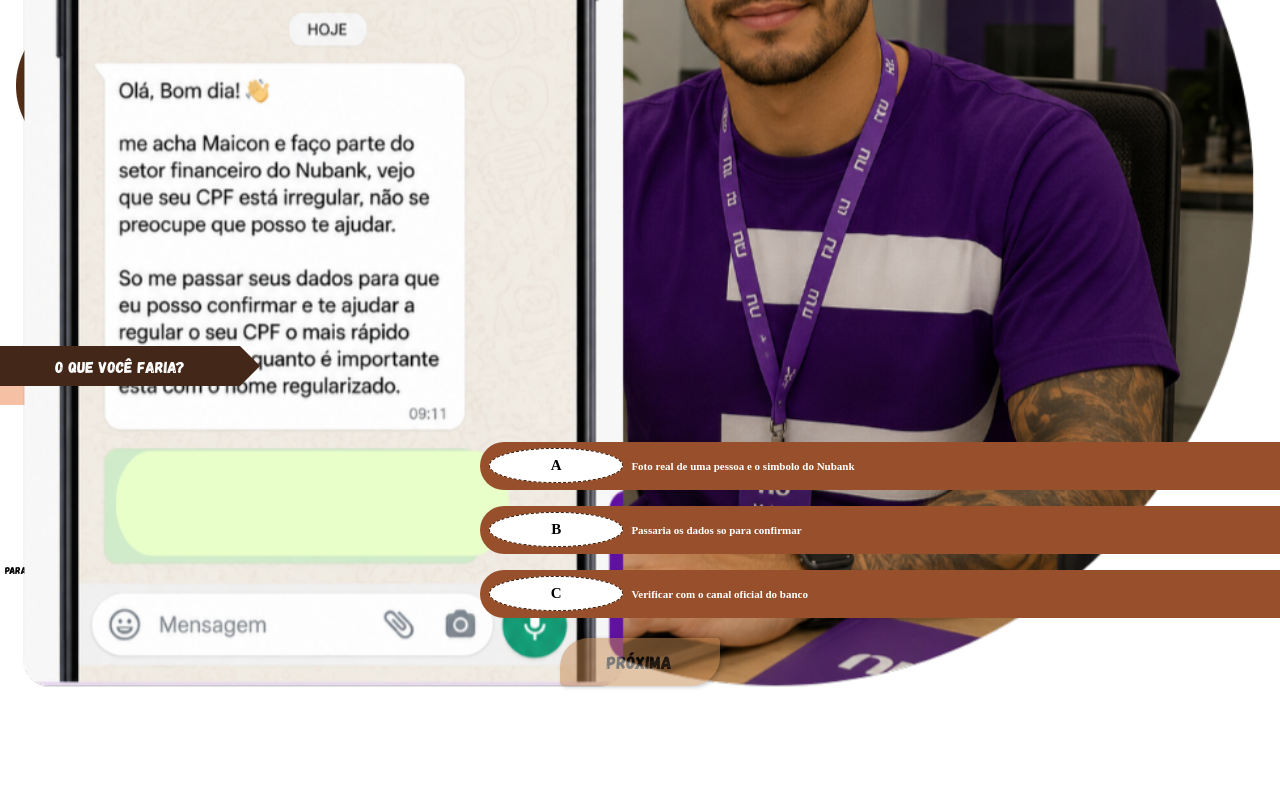
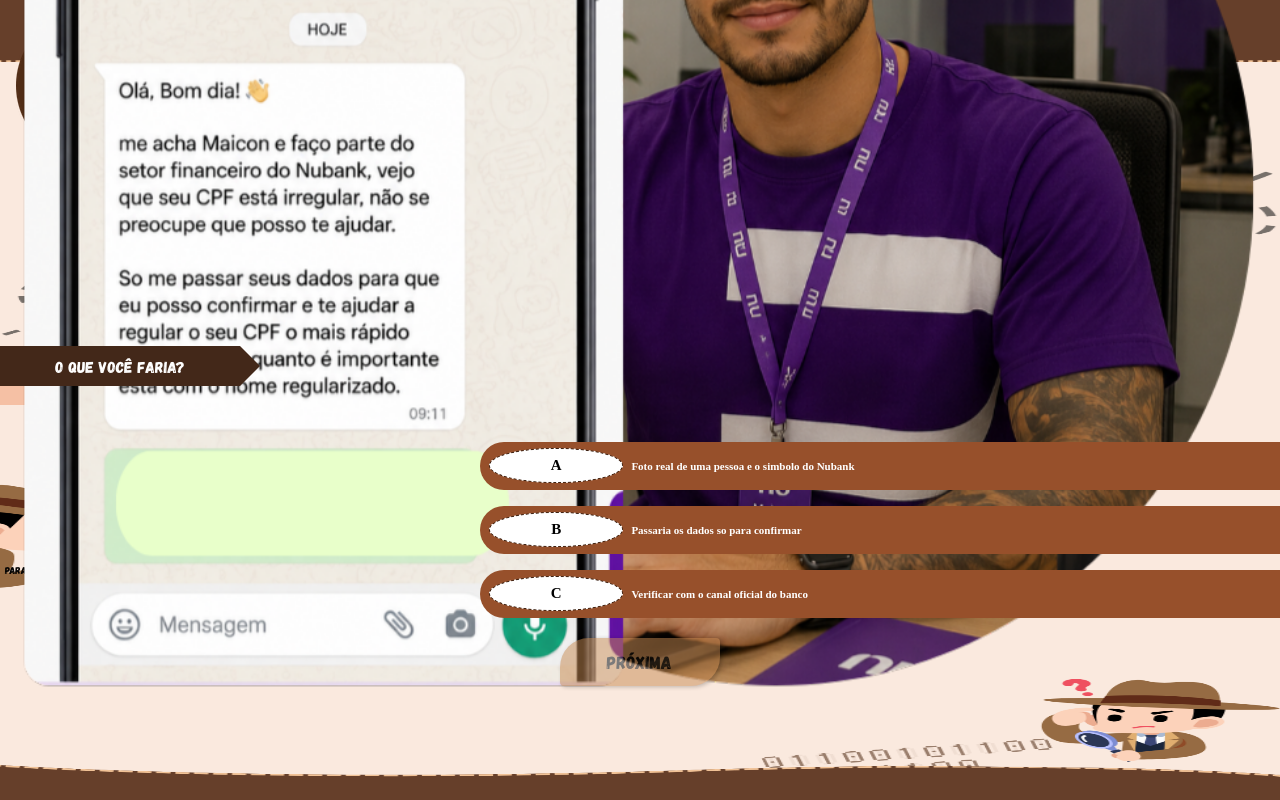
Before and after one commit to Ana-Oliveira39/projeto-de-extensao-detetive, a plain HTML site: page fake-whats.html in a window 1280 px wide. Shown: the top 800 px of the page. Drawn offline with Linux system fonts and the light colour scheme; files whose address does not match are found by name.

Commit message:
Update style-pages.css

```diff
--- a/src/CSS-style/style-pages.css
+++ b/src/CSS-style/style-pages.css
@@ -35,9 +35,9 @@
 }
 
 
-.custom-background{
+body.custom-background{
     background-color: rgb(226, 188, 152);
-    background: url(src/imagens/fundo-pagina-principal.png);
+    background: url(../imagens/fundo-pagina-principal.png);
     background-size: 100% 100%;
     background-repeat: no-repeat;
     background-position: left top;
```
